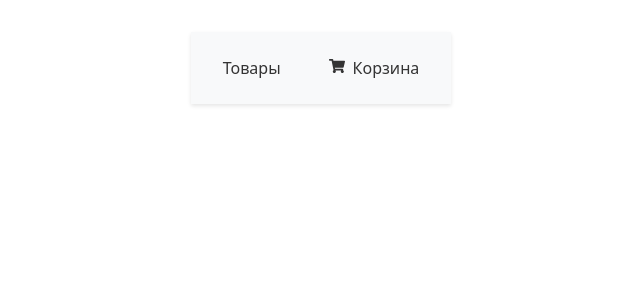
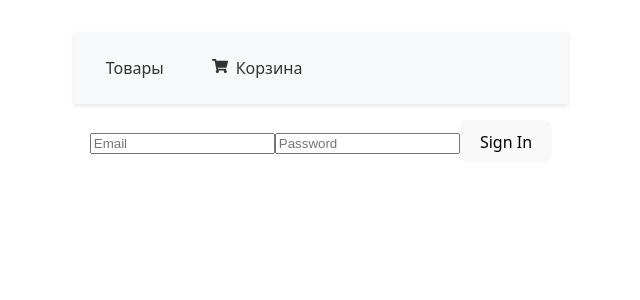
Before and after one commit to Mikhail8815/Shop, a React (Vite) app in the folder react-shop-ts/: page /login in a window 1280 px wide. Before the commit this address had no page. Shown: the top 300 px of the page, without its empty margins (319-959 px from the left). Built offline with nearby package versions, Linux system fonts and the light colour scheme; no server answers.

Commit message:
refactor: add LoginForm

```diff
--- a/react-shop-ts/src/App.tsx
+++ b/react-shop-ts/src/App.tsx
@@ -7,6 +7,7 @@ import styles from './App.module.css';
 import {ProductDetail} from "./features/products/ProductDetail.tsx";
 import { CartIcon } from './components/CartIcon.tsx';
 import { CheckoutPage } from './features/checkout/CheckoutPage.tsx';
+import { LoginForm } from './features/auth/LoginForm.tsx';
 
 function App() {
   return (
@@ -28,6 +29,7 @@ function App() {
             <Route path="/products/:id" element={<ProductDetail />} />
             <Route path="/cart" element={<CartPage />} />
             <Route path="/checkout" element={<CheckoutPage />} />
+            <Route path="/login" element={<LoginForm />} />
           </Routes>
         </main>
       </div>
--- /dev/null
+++ b/react-shop-ts/src/features/auth/LoginForm.tsx
@@ -0,0 +1,36 @@
+import { useState } from "react";
+import { useAuth } from "./hooks";
+
+export const LoginForm = () => {
+  const [email, setEmail] = useState("");
+  const [password, setPassword] = useState("");
+  const { login, status, error } = useAuth();
+
+  const handleSubmit = (e: React.FormEvent) => {
+    e.preventDefault();
+    login(email, password);
+  };
+
+  return (
+    <form onSubmit={handleSubmit}>
+      <input
+        type="email"
+        value={email}
+        onChange={(e) => setEmail(e.target.value)}
+        placeholder="Email"
+        required
+      />
+      <input
+        type="password"
+        value={password}
+        onChange={(e) => setPassword(e.target.value)}
+        placeholder="Password"
+        required
+      />
+      <button type="submit" disabled={status === "loading"}>
+        {status === "loading" ? "Signing in..." : "Sign In"}
+      </button>
+      {error && <div className="error">{error}</div>}
+    </form>
+  );
+};
--- a/react-shop-ts/src/main.tsx
+++ b/react-shop-ts/src/main.tsx
@@ -4,11 +4,14 @@ import './index.css'
 import App from './App.tsx'
 import { Provider } from 'react-redux'
 import { store } from './app/store.ts'
+import { AuthProvider } from './features/auth/AuthProvider.tsx'
 
 createRoot(document.getElementById('root')!).render(
   <StrictMode>
     <Provider store={store}>
+      <AuthProvider>
       <App />
+    </AuthProvider>
     </Provider>
   </StrictMode>,
 )
```
